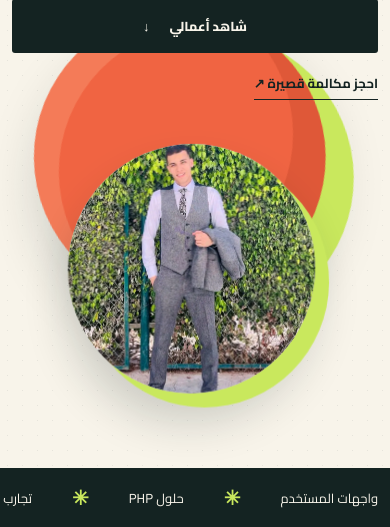
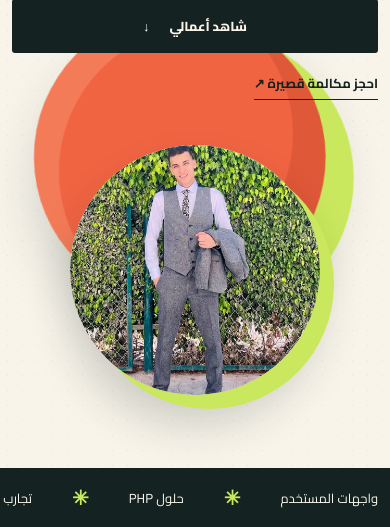
Before and after one commit to ibrahimihab223/e-commerce-store, a PHP site: page / in a window 390 px wide. Shown: the part 367-894 px from the top of the page. Run offline with PHP 8.4, Linux system fonts and the light colour scheme; data comes from the database, SQL or seed files in the repository; data that the repository does not hold is empty.

Commit message:
Add files via upload

```diff
--- a/styles.css
+++ b/styles.css
@@ -20,10 +20,13 @@
 
 html {
     scroll-behavior: smooth;
+    overflow-x: hidden;
 }
 
 body {
     margin: 0;
+    min-width: 0;
+    overflow-x: hidden;
     color: var(--ink);
     background-color: var(--paper);
     background-image: radial-gradient(rgba(20, 35, 34, .08) .7px, transparent .7px);
@@ -839,6 +842,16 @@ body.theme-dark .button-dark {
 
 @media (max-width: 520px) {
 
+    .hero,
+    .hero-copy,
+    .hero-profile,
+    .section-heading,
+    .about-grid,
+    .contact-section {
+        width: 100%;
+        min-width: 0;
+    }
+
     .section-shell,
     .site-header {
         width: calc(100% - 24px);
@@ -918,10 +931,12 @@ body.theme-dark .button-dark {
 
     .hero-profile {
         min-height: 280px;
+        transform: none;
     }
 
     .profile-frame {
         width: min(250px, 76vw);
+        transform: none;
     }
 
     .hero::before {
@@ -950,6 +965,11 @@ body.theme-dark .button-dark {
     .project-info p {
         font-size: 12px;
     }
+
+    .project-card,
+    .button-dark {
+        transform: none;
+    }
 }
 
 @media (prefers-reduced-motion:reduce) {
```
